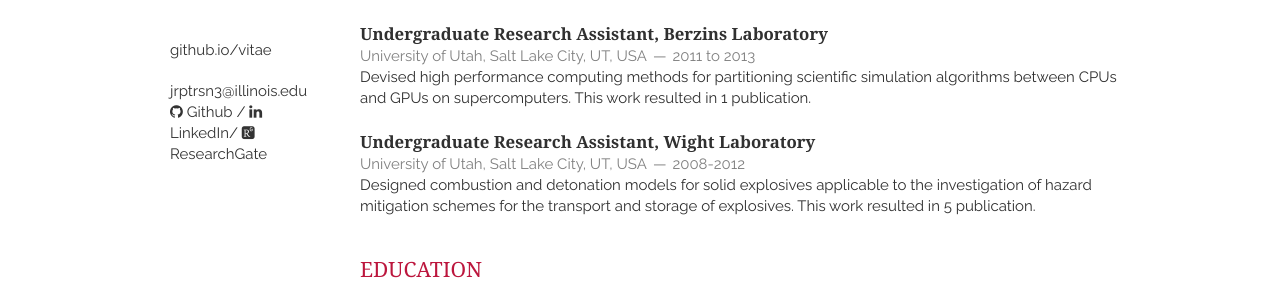
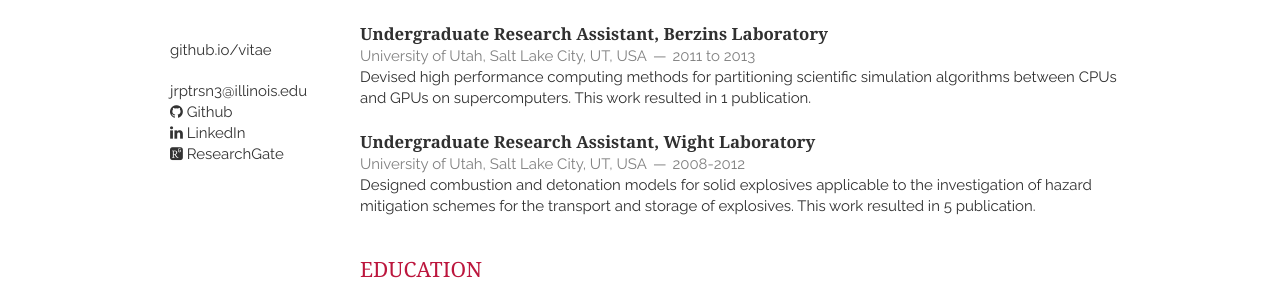
Before and after one commit to JosephRyanPeterson/josephryanpeterson.github.io, a Jekyll site: the page built from index.html, in a window 1280 px wide. Shown: the part 353-648 px from the top of the page. Built offline with Jekyll 4.4.1, drawn with Linux system fonts in a browser that asks for light colours; nearby versions of some CDN libraries; some web fonts are replaced; the list of posts is cut into pages by our own code.

Commit message:
slight formatting

```diff
--- a/_layouts/layout.html
+++ b/_layouts/layout.html
@@ -44,9 +44,9 @@
         </p>
         <p>
             <a href="{{ site.email_full }}">{{ site.email }}</a><br/>
-            <a href="https://github.com/{{ site.github }}"><i class="fa fa-github"></i> Github</a> /
-            <a href="https://linkedin.com/{{ site.linkedin }}"><i class="fa fa-linkedin"></i> LinkedIn</a>/
-            <a href="https://researchgate.net/profile/{{ site.researchgate }}"><i class="ai ai-researchgate-square"></i> ResearchGate</a>
+            <a href="https://github.com/{{ site.github }}"><i class="fa fa-github"></i> Github</a><br/>
+            <a href="https://linkedin.com/{{ site.linkedin }}"><i class="fa fa-linkedin"></i> LinkedIn</a><br/>
+            <a href="https://researchgate.net/profile/{{ site.researchgate }}"><i class="ai ai-researchgate-square"></i> ResearchGate</a><br/>
         </p>
     </header>
     <div class="thirteen columns clearfix">
```
Also changed, not shown: 1 other file.
